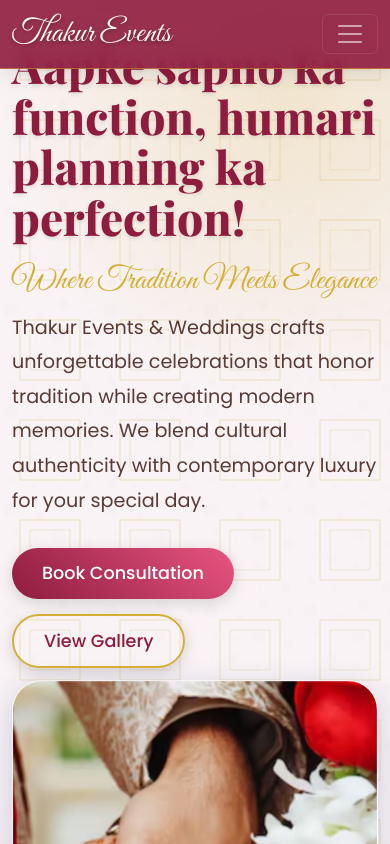
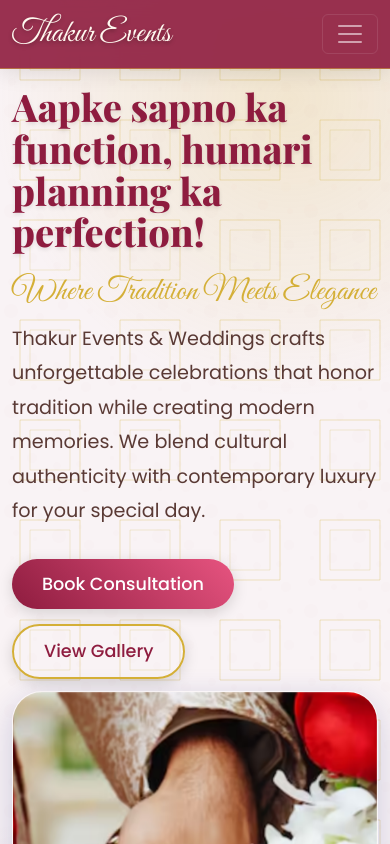
Before and after one commit to mritunjay-thakur/weddingwebsite, a plain HTML site: page index.html in a window 390 px wide. Shown: the top 844 px of the page. Drawn offline with nearby package versions, Linux system fonts and the light colour scheme.

Commit message:
Update index.html

```diff
--- a/index.html
+++ b/index.html
@@ -601,6 +601,12 @@
         font-size: 2rem;
       }
     }
+        @media (max-width: 768px) {
+      .hero-title {
+        font-size: 38px !important;
+        margin-top: -34px !important;
+      }
+    }
   </style>
 </head>
 
```
